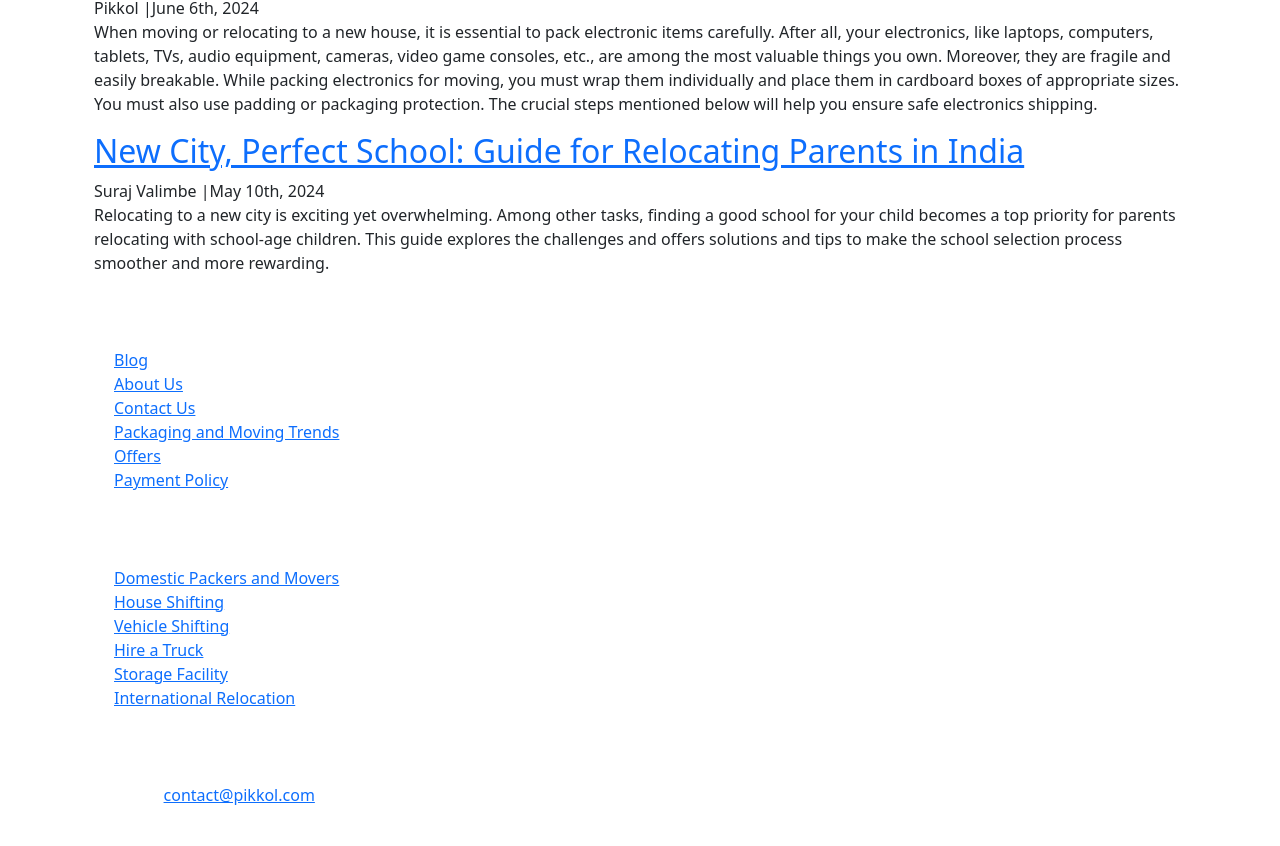
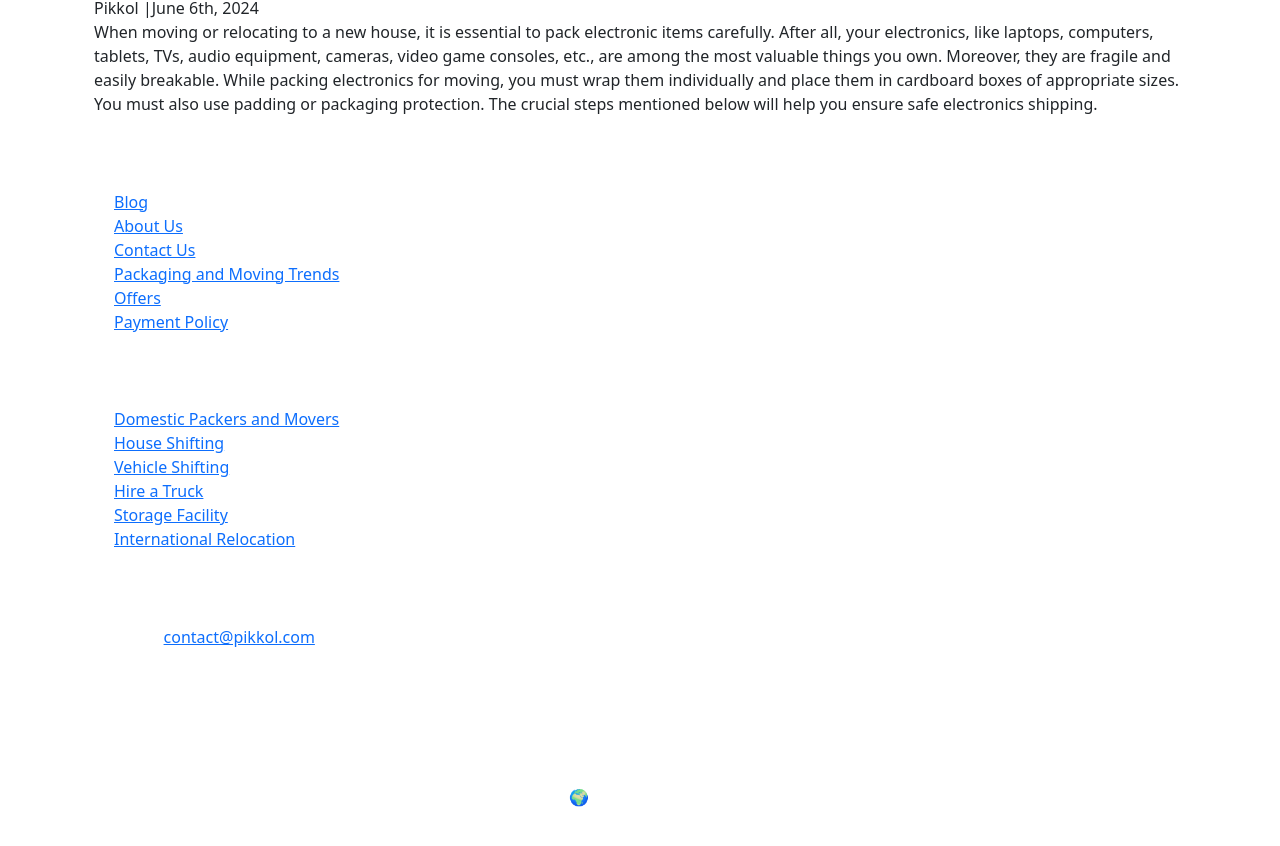
Before and after one commit to suaib92/exp, a React (Vite) app: page /blog in a window 1280 px wide. Shown: the part 838-1684 px from the top of the page. Built offline with nearby package versions, Linux system fonts and the light colour scheme.

Commit message:
page update

```diff
--- a/src/JSONdata/blog.json
+++ b/src/JSONdata/blog.json
@@ -96,74 +96,6 @@
       "summary": "Packing electronics for a move requires attention to detail to avoid damage. Disassemble devices, use proper packing materials, and protect fragile items. Label all boxes and back up your data to ensure a safe and successful relocation.",
       "author": "Pikkol",
       "author_bio": "Pikkol is an expert in the relocation industry."
-    },
-    {
-      "blog_title": "New City, Perfect School: Guide for Relocating Parents in India",
-      "date": "May 10th, 2024",
-      "introduction": "Relocating to a new city is exciting yet overwhelming. Among other tasks, finding a good school for your child becomes a top priority for parents relocating with school-age children. This guide explores the challenges and offers solutions and tips to make the school selection process smoother and more rewarding.",
-      "sections": [
-        {
-          "title": "Challenges Faced by Parents During Relocation",
-          "content": [
-            {
-              "subheading": "Navigating Different Educational Systems",
-              "details": "Parents often face unfamiliarity with the educational landscape of the new city. Different cities may have varying boards such as CBSE, CISCE, and State Boards, each with its curriculum and teaching methodology."
-            },
-            {
-              "subheading": "Balancing School Quality and Proximity",
-              "details": "Parents need to find a balance between a school's reputation and its distance from home to ensure a seamless experience for the family."
-            },
-            {
-              "subheading": "Managing Admission Timelines and Procedures",
-              "details": "Admission processes and deadlines vary across schools, requiring proactive planning to secure a spot for the child."
-            },
-            {
-              "subheading": "Balancing Relocation Budget with Education Costs",
-              "details": "Parents must weigh education costs against their relocation budget while ensuring quality education for their child."
-            }
-          ]
-        },
-        {
-          "title": "Solutions and Tips for a Smooth School Transition",
-          "content": [
-            {
-              "subheading": "Researching the Educational Landscape",
-              "details": "Conduct thorough research on the new city's educational boards and schools. Utilize resources such as CBSE and CISCE websites or state education portals."
-            },
-            {
-              "subheading": "Defining Priorities for Your Child's Education",
-              "details": "Clarify your family's priorities, such as board affiliation, curriculum, proximity, extracurricular activities, and affordability."
-            },
-            {
-              "subheading": "Leveraging Online Resources for School Information",
-              "details": "Use online directories and forums to gather reviews and insights about top schools."
-            },
-            {
-              "subheading": "Scheduling School Visits During Relocation",
-              "details": "Visit shortlisted schools to assess infrastructure, amenities, faculty, and overall environment."
-            },
-            {
-              "subheading": "Building Connections with the Local School Community",
-              "details": "Engage with neighbors, colleagues, or local forums to get valuable insights about schools."
-            },
-            {
-              "subheading": "Understanding School Admission Requirements",
-              "details": "Familiarize yourself with admission timelines and requirements, and ensure timely submission of documents."
-            },
-            {
-              "subheading": "Exploring Commute Options for Your Child",
-              "details": "Consider school buses, public transport, or carpooling if the school is not nearby."
-            },
-            {
-              "subheading": "Creating a Budget for Relocation and Education Costs",
-              "details": "Plan your budget wisely, factoring in tuition fees, transportation, and extracurricular expenses."
-            }
-          ]
-        }
-      ],
-      "conclusion": "Relocating with school-age children is challenging but manageable with proper planning and informed decision-making. Researching, engaging with the community, and staying organized will help you find the right school and ensure a smooth transition for your family.",
-      "author": "Suraj Valimbe",
-      "author_bio": "Suraj is the VP of Sales @ Pikkol. He leads the company’s global sales, operations, and delivery, and was instrumental in setting up Pikkol’s relocation business."
     }
   ]
 }
--- a/src/JSONdata/brandLogo.json
+++ b/src/JSONdata/brandLogo.json
@@ -2,7 +2,7 @@
   "companies": [
     {
       "description": "Big Basket",
-        "image-url": "https://i.pinimg.com/736x/92/a1/25/92a125ad5f32f64b7ae0d0e77f0a9fea.jpg"
+      "image-url": "https://encrypted-tbn0.gstatic.com/images?q=tbn:ANd9GcQU74gsMyrWkt5D-0-Bq8RdIw005vkrHfcXww&s"
     },
     {
       "description": "Aditya Birla Capital",
@@ -34,7 +34,7 @@
     },
     {
       "description": "Raymond",
-        "image-url": "https://i.pinimg.com/originals/9d/94/0f/9d940f32dbee75bce031a4e10eb50fe8.png"
+      "image-url": "https://encrypted-tbn0.gstatic.com/images?q=tbn:ANd9GcRMs6tyw6eGhRRAO5FFxAsEYl6kxd2esI05zA&s"
     },
     {
       "description": "Reliance",
@@ -43,6 +43,10 @@
     {
       "description": "WeWork",
       "image-url": "https://download.logo.wine/logo/WeWork/WeWork-Logo.wine.png"
+    },
+    {
+      "description": "Titan",
+      "image-url": "https://3.imimg.com/data3/MP/SC/MY-9550398/1-250x250.png"
     }
   ]
 }
--- a/src/components/Footer.jsx
+++ b/src/components/Footer.jsx
@@ -2,53 +2,147 @@ import React from 'react';
 
 const Footer = () => {
   return (
-    <footer className="bg-gray-800 text-white py-10">
-      <div className="container mx-auto px-6 grid grid-cols-1 md:grid-cols-3 gap-6">
+    <footer className='bg-gray-800 text-white py-10'>
+      <div className='container mx-auto px-6 grid grid-cols-1 sm:grid-cols-2 md:grid-cols-3 gap-8'>
         {/* Know More Section */}
         <div>
-          <h3 className="font-bold text-lg mb-4">Know More</h3>
-          <ul className="space-y-2">
-            <li><a href="#blog" className="hover:underline">Blog</a></li>
-            <li><a href="#about" className="hover:underline">About Us</a></li>
-            <li><a href="#contact" className="hover:underline">Contact Us</a></li>
-            <li><a href="#trends" className="hover:underline">Packaging and Moving Trends</a></li>
-            <li><a href="#offers" className="hover:underline">Offers</a></li>
-            <li><a href="#policy" className="hover:underline">Payment Policy</a></li>
+          <h3 className='font-bold text-lg mb-4'>Know More</h3>
+          <ul className='space-y-2'>
+            <li>
+              <a href='/blog' className='no-underline hover:underline'>
+                Blog
+              </a>
+            </li>
+            <li>
+              <a href='/about-us' className='no-underline hover:underline'>
+                About Us
+              </a>
+            </li>
+            <li>
+              <a href='#contact' className='no-underline hover:underline'>
+                Contact Us
+              </a>
+            </li>
+            <li>
+              <a href='#trends' className='no-underline hover:underline'>
+                Packaging and Moving Trends
+              </a>
+            </li>
+            <li>
+              <a href='#offers' className='no-underline hover:underline'>
+                Offers
+              </a>
+            </li>
+            <li>
+              <a href='#policy' className='no-underline hover:underline'>
+                Payment Policy
+              </a>
+            </li>
           </ul>
         </div>
 
         {/* Services Section */}
         <div>
-          <h3 className="font-bold text-lg mb-4">Services</h3>
-          <ul className="space-y-2">
-            <li><a href="#domestic" className="hover:underline">Domestic Packers and Movers</a></li>
-            <li><a href="#house" className="hover:underline">House Shifting</a></li>
-            <li><a href="#vehicle" className="hover:underline">Vehicle Shifting</a></li>
-            <li><a href="#truck" className="hover:underline">Hire a Truck</a></li>
-            <li><a href="#storage" className="hover:underline">Storage Facility</a></li>
-            <li><a href="#relocation" className="hover:underline">International Relocation</a></li>
+          <h3 className='font-bold text-lg mb-4'>Services</h3>
+          <ul className='space-y-2'>
+            <li>
+              <a
+                href='/services/domestic-packers-and-movers'
+                className='no-underline hover:underline'
+              >
+                Domestic Packers and Movers
+              </a>
+            </li>
+            <li>
+              <a
+                href='/services/house-shifting'
+                className='no-underline hover:underline'
+              >
+                House Shifting
+              </a>
+            </li>
+            <li>
+              <a
+                href='/services/vehicle-shifting'
+                className='no-underline hover:underline'
+              >
+                Vehicle Shifting
+              </a>
+            </li>
+            <li>
+              <a
+                href='/services/hire-a-mini-truck'
+                className='no-underline hover:underline'
+              >
+                Hire a Truck
+              </a>
+            </li>
+            <li>
+              <a
+                href='/services/storage-facility'
+                className='no-underline hover:underline'
+              >
+                Storage Facility
+              </a>
+            </li>
+            <li>
+              <a
+                href='/services/international-relocation'
+                className='no-underline hover:underline'
+              >
+                International Relocation
+              </a>
+            </li>
           </ul>
         </div>
 
         {/* Need Help Section */}
         <div>
-          <h3 className="font-bold text-lg mb-4">Need help?</h3>
-          <ul className="space-y-2">
-            <li>Email: <a href="mailto:contact@pikkol.com" className="hover:underline">contact@pikkol.com</a></li>
+          <h3 className='font-bold text-lg mb-4'>Need help?</h3>
+          <ul className='space-y-2'>
+            <li>
+              Email:{' '}
+              <a
+                href='mailto:contact@pikkol.com'
+                className='no-underline hover:underline'
+              >
+                contact@pikkol.com
+              </a>
+            </li>
             <li>Call us: +91 80 88 11 00 11</li>
           </ul>
-          <div className="flex items-center space-x-4 mt-4">
-            <a href="#facebook" className="text-white hover:text-blue-500"><i className="fab fa-facebook-f"></i></a>
-            <a href="#twitter" className="text-white hover:text-blue-300"><i className="fab fa-twitter"></i></a>
-            <a href="#youtube" className="text-white hover:text-red-500"><i className="fab fa-youtube"></i></a>
+          <div className='flex items-center space-x-4 mt-4'>
+            <a
+              href='#facebook'
+              className='text-white hover:text-blue-500'
+              aria-label='Facebook'
+            >
+              <i className='fab fa-facebook-f'></i>
+            </a>
+            <a
+              href='#twitter'
+              className='text-white hover:text-blue-300'
+              aria-label='Twitter'
+            >
+              <i className='fab fa-twitter'></i>
+            </a>
+            <a
+              href='#youtube'
+              className='text-white hover:text-red-500'
+              aria-label='YouTube'
+            >
+              <i className='fab fa-youtube'></i>
+            </a>
           </div>
-          <button className="bg-blue-500 text-white px-4 py-2 rounded mt-4">Get Prices</button>
+          <button className='bg-blue-500 text-white px-4 py-2 rounded mt-4 w-full sm:w-auto'>
+            Get Prices
+          </button>
         </div>
       </div>
 
       {/* Footer Bottom */}
-      <div className="bg-gray-900 text-gray-400 text-sm text-center py-4 mt-6">
-        <div className="flex justify-between items-center px-6">
+      <div className='bg-gray-900 text-gray-400 text-sm text-center py-4 mt-6'>
+        <div className='flex flex-col sm:flex-row justify-between items-center space-y-4 sm:space-y-0 px-6'>
           <p>🌍 Global / English</p>
           <p>Terms and Conditions | Privacy Policy</p>
           <p>© All Rights Reserved</p>
```
Lines whose indentation alone changed are shown as unchanged.
